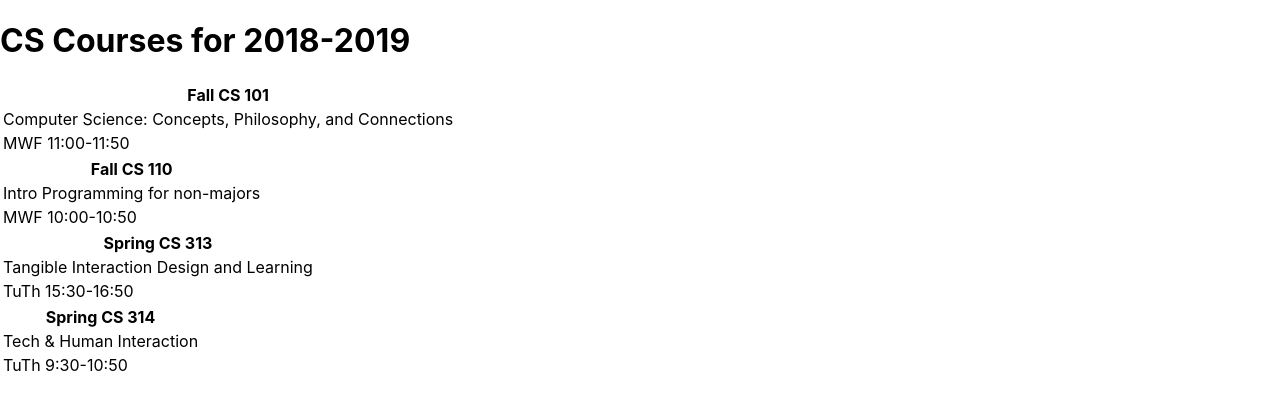
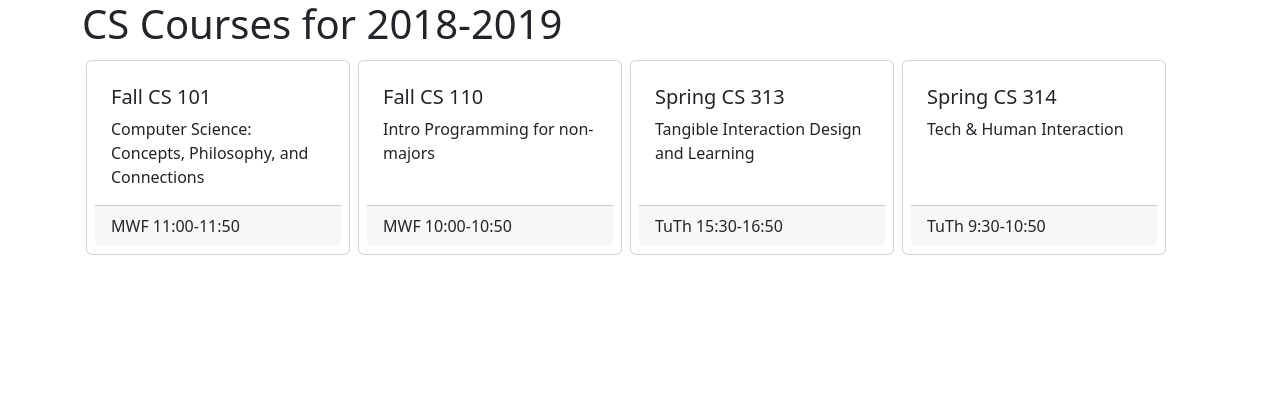
Before and after one commit to jamie7533/course-scheduler, a React (Vite) app: page / in a window 1280 px wide. Shown: the top 410 px of the page. Built offline with nearby package versions, Linux system fonts and the light colour scheme.

Commit message:
Add Card Style

```diff
--- a/package.json
+++ b/package.json
@@ -9,6 +9,7 @@
     "test": "vitest"
   },
   "dependencies": {
+    "bootstrap": "^5.2.1",
     "react": "^18.2.0",
     "react-dom": "^18.2.0"
   },
--- a/src/App.css
+++ b/src/App.css
@@ -1,42 +1,4 @@
-.App {
-  text-align: center;
+.course-list {
+  display: grid;
+  grid-template-columns: repeat(auto-fill, minmax(12rem, 17rem));
 }
-
-.App-logo {
-  height: 40vmin;
-  pointer-events: none;
-}
-
-@media (prefers-reduced-motion: no-preference) {
-  .App-logo {
-    animation: App-logo-spin infinite 20s linear;
-  }
-}
-
-.App-header {
-  background-color: #282c34;
-  min-height: 100vh;
-  display: flex;
-  flex-direction: column;
-  align-items: center;
-  justify-content: center;
-  font-size: calc(10px + 2vmin);
-  color: white;
-}
-
-.App-link {
-  color: #61dafb;
-}
-
-@keyframes App-logo-spin {
-  from {
-    transform: rotate(0deg);
-  }
-  to {
-    transform: rotate(360deg);
-  }
-}
-
-button {
-  font-size: calc(10px + 2vmin);
-}
--- a/src/App.jsx
+++ b/src/App.jsx
@@ -1,3 +1,5 @@
+//import 'bootstrap/dist/css/bootstrap.min.css';
+import './App.css';
 import Banner from "./components/Banner.jsx";
 import CourseList from "./components/CourseList.jsx";
 
@@ -33,7 +35,7 @@
 
 const App = () => {
   return (
-    <div>
+    <div className='container'>
       <Banner title={schedule.title} />
       <CourseList courses={schedule.courses} />
     </div>
--- a/src/components/CourseList.jsx
+++ b/src/components/CourseList.jsx
@@ -5,22 +5,24 @@
 //     "title" : "Computer Science: Concepts, Philosophy, and Connections"
 //   },
 
-const Course = ({course}) => (
-    <table>
-      <tbody>
-        <tr><th>{course.term} CS {course.number}</th></tr>
-        <tr><td>{course.title}</td></tr>
-        <tr><td>{course.meets}</td></tr>
-      </tbody>
-    </table>
+const Course = ({ course }) => (
+  <div className="card m-1 p-2">
+    <div className="card-body">
+      <h5 className="card-title">{course.term} CS {course.number}</h5>
+      <div className="card-text">{course.title}</div>
+    </div>
+    <div className="card-footer">
+      {course.meets}
+    </div>
+  </div>
+);
+
+const CourseList = ({ courses }) => {
+  return (
+    <div className="course-list">
+      {Object.entries(courses).map(([id, course]) => <Course key={id} course={course} />)}
+    </div>
   );
-
-const CourseList = ({courses}) => {
-    return (
-        <div>
-            {Object.entries(courses).map(([id, course]) => <Course key={id} course={course}/>)}
-        </div>
-    );
 };
 
 export default CourseList;
--- a/src/index.jsx
+++ b/src/index.jsx
@@ -1,6 +1,6 @@
 import React from 'react';
 import ReactDOM from 'react-dom/client';
-import './index.css';
+import 'bootstrap/dist/css/bootstrap.min.css';
 import App from './App';
 
 const root = ReactDOM.createRoot(document.getElementById('root'));
```
Also changed, not shown: 6 other files (tests, documents, lock files or other folders).
